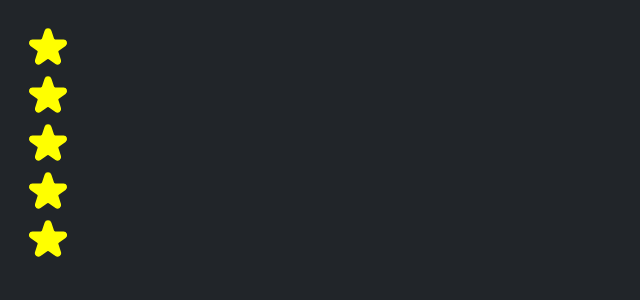
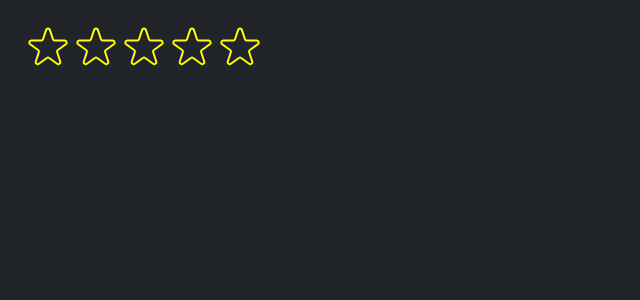
Before and after one commit to dhruvArora8053/reactNotes2, a React (Create React App) app in the folder 07-usepopcorn/usepopcorn/: page / in a window 1280 px wide. Shown: the top 300 px of the page, without its empty margins (0-640 px from the left). Built offline with nearby package versions, Linux system fonts and the light colour scheme.

Commit message:
implemented star component

```diff
--- a/07-usepopcorn/usepopcorn/src/StarRating.js
+++ b/07-usepopcorn/usepopcorn/src/StarRating.js
@@ -1,3 +1,6 @@
+import { useState } from "react";
+import PropTypes from "prop-types";
+
 const containerStyle = {
   display: "flex",
   alignItems: "center",
@@ -5,39 +8,102 @@
 };
 
 const starContainerStyle = {
-  dipslay: "flex",
+  display: "flex",
+  // gap: "4px",
 };
 
-export default function StarRating() {
+StarRating.propTypes = {
+  maxRating: PropTypes.number,
+  defaultRating: PropTypes.string,
+};
+
+export default function StarRating({
+  maxRating = 5,
+  color = "#fcc419",
+  size = 48,
+  className = "",
+  messages = [],
+  defaultRating = 0,
+  onSetRating,
+}) {
+  const [rating, setRating] = useState(defaultRating);
+  const [tempRating, setTempRating] = useState(0);
+
+  function handleRating(rating) {
+    setRating(rating);
+    onSetRating && onSetRating(rating);
+  }
+
+  const textStyle = {
+    lineHeight: "1",
+    margin: "0",
+    color,
+    fontSize: `${size / 1.5}px`,
+  };
+
   return (
-    <div style={containerStyle}>
+    <div style={containerStyle} className={className}>
       <div style={starContainerStyle}>
         {Array.from({ length: 5 }, (_, i) => (
-          <Star key={i} />
+          <Star
+            key={i}
+            onRating={() => handleRating(i + 1)}
+            full={tempRating >= i + 1 || rating >= i + 1}
+            onHoverIn={() => setTempRating(i + 1)}
+            onHoverOut={() => setTempRating(0)}
+            color={color}
+            size={size}
+          />
         ))}
       </div>
+      <p style={textStyle}>
+        {messages.length === maxRating
+          ? messages[tempRating - 1]
+          : tempRating || rating || ""}
+      </p>
     </div>
   );
 }
 
+function Star({ onRating, full, onHoverIn, onHoverOut, size, color }) {
   const starStyle = {
-  width: "48px",
-  height: "48px",
+    width: `${size}px`,
+    height: `${size}px`,
     display: "block",
     cursor: "pointer",
   };
 
-function Star() {
   return (
-    <span style={starStyle}>
+    <span
+      style={starStyle}
+      onClick={onRating}
+      onMouseEnter={onHoverIn}
+      onMouseLeave={onHoverOut}
+    >
+      {full ? (
         <svg
           xmlns="http://www.w3.org/2000/svg"
           viewBox="0 0 20 20"
-        fill="yellow"
-        stroke="yellow"
+          fill={color}
+          stroke={color}
         >
           <path d="M9.049 2.927c.3-.921 1.603-.921 1.902 0l1.07 3.292a1 1 0 00.95.69h3.462c.969 0 1.371 1.24.588 1.81l-2.8 2.034a1 1 0 00-.364 1.118l1.07 3.292c.3.921-.755 1.688-1.54 1.118l-2.8-2.034a1 1 0 00-1.175 0l-2.8 2.034c-.784.57-1.838-.197-1.539-1.118l1.07-3.292a1 1 0 00-.364-1.118L2.98 8.72c-.783-.57-.38-1.81.588-1.81h3.461a1 1 0 00.951-.69l1.07-3.292z" />
         </svg>
+      ) : (
+        <svg
+          xmlns="http://www.w3.org/2000/svg"
+          fill="none"
+          viewBox="0 0 24 24"
+          stroke="yellow"
+        >
+          <path
+            strokeLinecap="round"
+            strokeLinejoin="round"
+            strokeWidth="{2}"
+            d="M11.049 2.927c.3-.921 1.603-.921 1.902 0l1.519 4.674a1 1 0 00.95.69h4.915c.969 0 1.371 1.24.588 1.81l-3.976 2.888a1 1 0 00-.363 1.118l1.518 4.674c.3.922-.755 1.688-1.538 1.118l-3.976-2.888a1 1 0 00-1.176 0l-3.976 2.888c-.783.57-1.838-.197-1.538-1.118l1.518-4.674a1 1 0 00-.363-1.118l-3.976-2.888c-.784-.57-.38-1.81.588-1.81h4.914a1 1 0 00.951-.69l1.519-4.674z"
+          />
+        </svg>
+      )}
     </span>
   );
 }
```
Lines whose indentation alone changed are shown as unchanged.
